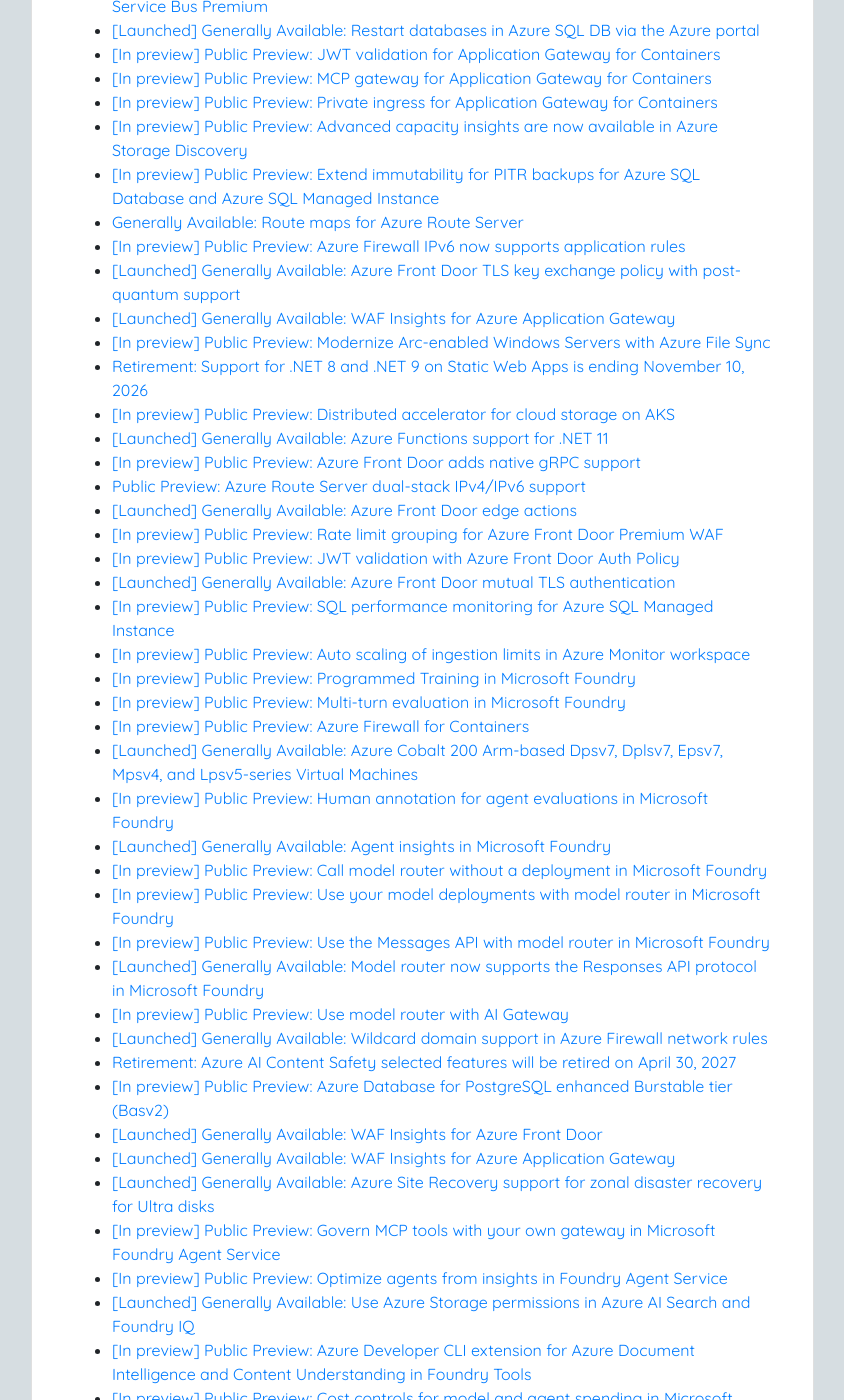
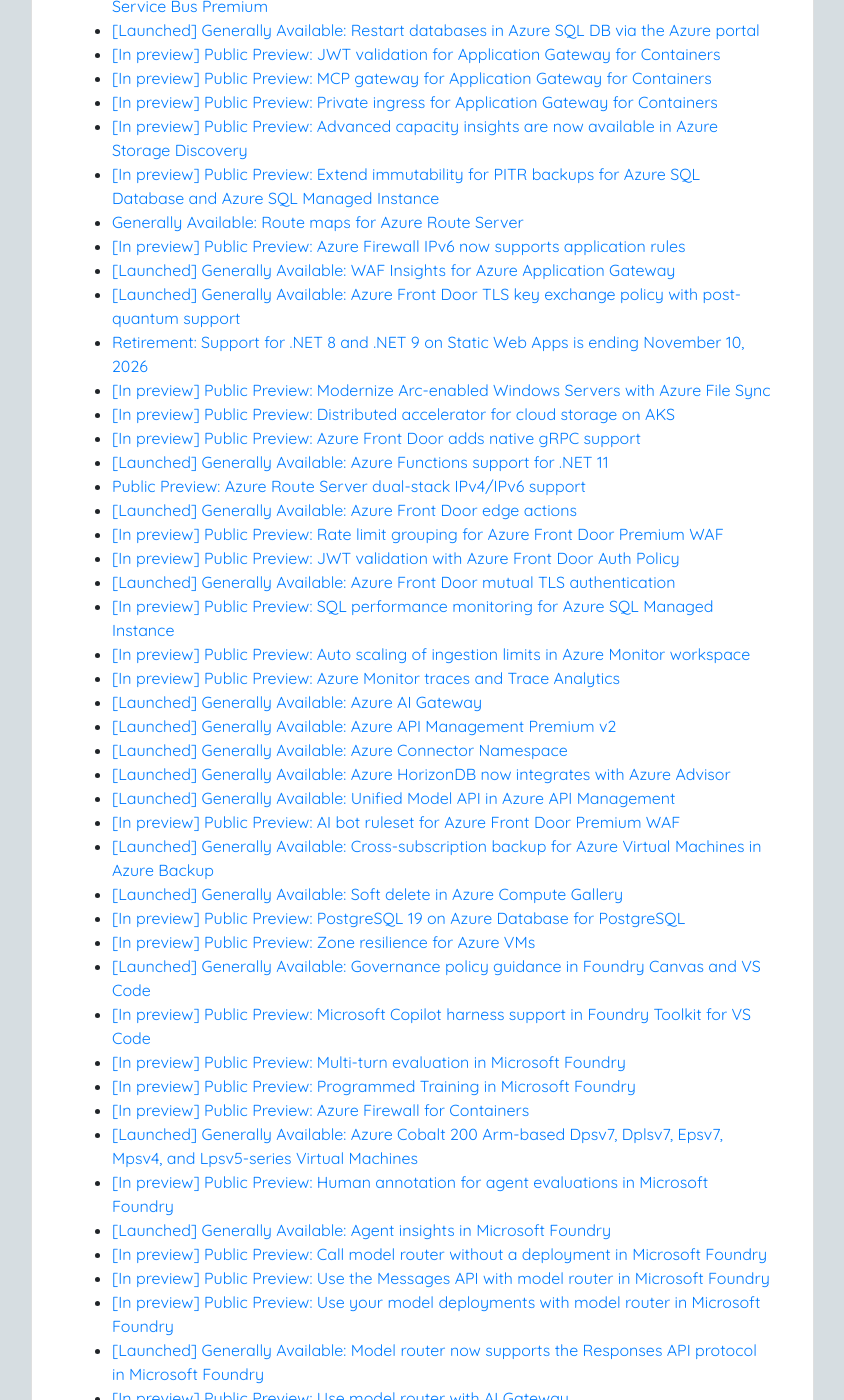
Before and after one commit to wilfriedwoivre/wilfriedwoivre.github.io, a Jekyll site: the page built from _news/2026-12-01-articles-ce-quil-ne-fallait-pas-oublier-de-lire-en-novembre-2026.md, in a window 1280 px wide and 1400 px high, scrolled down 759 px. Shown: the whole window, without its empty margins (4-848 px from the left). Built offline with Jekyll 4.4.1, drawn with Linux system fonts in a browser that asks for light colours; nearby versions of some CDN libraries.

Commit message:
Update monthly news post

```diff
--- a/_news/2026-12-01-articles-ce-quil-ne-fallait-pas-oublier-de-lire-en-novembre-2026.md
+++ b/_news/2026-12-01-articles-ce-quil-ne-fallait-pas-oublier-de-lire-en-novembre-2026.md
@@ -19,13 +19,13 @@ C'est un peu en vrac, mais je vais voir pour essayer de mettre des catégories p
 - [[In preview] Public Preview: Extend immutability for PITR backups for Azure SQL Database and Azure SQL Managed Instance](https://azure.microsoft.com/updates?WT.mc_id=AZ-MVP-4039694&id=579305)
 - [Generally Available: Route maps for Azure Route Server](https://azure.microsoft.com/updates?WT.mc_id=AZ-MVP-4039694&id=578966)
 - [[In preview] Public Preview: Azure Firewall IPv6 now supports application rules](https://azure.microsoft.com/updates?WT.mc_id=AZ-MVP-4039694&id=579507)
+- [[Launched] Generally Available: WAF Insights for Azure Application Gateway](https://azure.microsoft.com/updates?WT.mc_id=AZ-MVP-4039694&id=579280)
 - [[Launched] Generally Available: Azure Front Door TLS key exchange policy with post-quantum support](https://azure.microsoft.com/updates?WT.mc_id=AZ-MVP-4039694&id=577668)
-- [[Launched] Generally Available: WAF Insights for Azure Application Gateway](https://azure.microsoft.com/updates?WT.mc_id=AZ-MVP-4039694&id=579280)
+- [Retirement: Support for .NET 8 and .NET 9 on Static Web Apps is ending November 10, 2026](https://azure.microsoft.com/updates?WT.mc_id=AZ-MVP-4039694&id=575106)
 - [[In preview] Public Preview: Modernize Arc-enabled Windows Servers with Azure File Sync](https://azure.microsoft.com/updates?WT.mc_id=AZ-MVP-4039694&id=579854)
-- [Retirement: Support for .NET 8 and .NET 9 on Static Web Apps is ending November 10, 2026](https://azure.microsoft.com/updates?WT.mc_id=AZ-MVP-4039694&id=575106)
 - [[In preview] Public Preview: Distributed accelerator for cloud storage on AKS](https://azure.microsoft.com/updates?WT.mc_id=AZ-MVP-4039694&id=578454)
+- [[In preview] Public Preview: Azure Front Door adds native gRPC support](https://azure.microsoft.com/updates?WT.mc_id=AZ-MVP-4039694&id=579383)
 - [[Launched] Generally Available: Azure Functions support for .NET 11](https://azure.microsoft.com/updates?WT.mc_id=AZ-MVP-4039694&id=578773)
-- [[In preview] Public Preview: Azure Front Door adds native gRPC support](https://azure.microsoft.com/updates?WT.mc_id=AZ-MVP-4039694&id=579383)
 - [Public Preview: Azure Route Server dual-stack IPv4/IPv6 support](https://azure.microsoft.com/updates?WT.mc_id=AZ-MVP-4039694&id=579746)
 - [[Launched] Generally Available: Azure Front Door edge actions](https://azure.microsoft.com/updates?WT.mc_id=AZ-MVP-4039694&id=579310)
 - [[In preview] Public Preview: Rate limit grouping for Azure Front Door Premium WAF](https://azure.microsoft.com/updates?WT.mc_id=AZ-MVP-4039694&id=580155)
@@ -33,15 +33,28 @@ C'est un peu en vrac, mais je vais voir pour essayer de mettre des catégories p
 - [[Launched] Generally Available: Azure Front Door mutual TLS authentication](https://azure.microsoft.com/updates?WT.mc_id=AZ-MVP-4039694&id=577678)
 - [[In preview] Public Preview: SQL performance monitoring for Azure SQL Managed Instance](https://azure.microsoft.com/updates?WT.mc_id=AZ-MVP-4039694&id=574158)
 - [[In preview] Public Preview: Auto scaling of ingestion limits in Azure Monitor workspace](https://azure.microsoft.com/updates?WT.mc_id=AZ-MVP-4039694&id=578207)
+- [[In preview] Public Preview: Azure Monitor traces and Trace Analytics](https://azure.microsoft.com/updates?WT.mc_id=AZ-MVP-4039694&id=580184)
+- [[Launched] Generally Available: Azure AI Gateway](https://azure.microsoft.com/updates?WT.mc_id=AZ-MVP-4039694&id=580080)
+- [[Launched] Generally Available: Azure API Management Premium v2](https://azure.microsoft.com/updates?WT.mc_id=AZ-MVP-4039694&id=580046)
+- [[Launched] Generally Available: Azure Connector Namespace](https://azure.microsoft.com/updates?WT.mc_id=AZ-MVP-4039694&id=580041)
+- [[Launched] Generally Available:  Azure HorizonDB now integrates with Azure Advisor](https://azure.microsoft.com/updates?WT.mc_id=AZ-MVP-4039694&id=579938)
+- [[Launched] Generally Available: Unified Model API in Azure API Management](https://azure.microsoft.com/updates?WT.mc_id=AZ-MVP-4039694&id=580036)
+- [[In preview] Public Preview: AI bot ruleset for Azure Front Door Premium WAF](https://azure.microsoft.com/updates?WT.mc_id=AZ-MVP-4039694&id=581604)
+- [[Launched] Generally Available: Cross-subscription backup for Azure Virtual Machines in Azure Backup](https://azure.microsoft.com/updates?WT.mc_id=AZ-MVP-4039694&id=581048)
+- [[Launched] Generally Available: Soft delete in Azure Compute Gallery](https://azure.microsoft.com/updates?WT.mc_id=AZ-MVP-4039694&id=581907)
+- [[In preview] Public Preview: PostgreSQL 19 on Azure Database for PostgreSQL](https://azure.microsoft.com/updates?WT.mc_id=AZ-MVP-4039694&id=574587)
+- [[In preview] Public Preview: Zone resilience for Azure VMs](https://azure.microsoft.com/updates?WT.mc_id=AZ-MVP-4039694&id=581254)
+- [[Launched] Generally Available: Governance policy guidance in Foundry Canvas and VS Code](https://azure.microsoft.com/updates?WT.mc_id=AZ-MVP-4039694&id=581463)
+- [[In preview] Public Preview: Microsoft Copilot harness support in Foundry Toolkit for VS Code](https://azure.microsoft.com/updates?WT.mc_id=AZ-MVP-4039694&id=581468)
+- [[In preview] Public Preview: Multi-turn evaluation in Microsoft Foundry](https://azure.microsoft.com/updates?WT.mc_id=AZ-MVP-4039694&id=581746)
 - [[In preview] Public Preview: Programmed Training in Microsoft Foundry](https://azure.microsoft.com/updates?WT.mc_id=AZ-MVP-4039694&id=581713)
-- [[In preview] Public Preview: Multi-turn evaluation in Microsoft Foundry](https://azure.microsoft.com/updates?WT.mc_id=AZ-MVP-4039694&id=581746)
 - [[In preview] Public Preview: Azure Firewall for Containers](https://azure.microsoft.com/updates?WT.mc_id=AZ-MVP-4039694&id=581963)
 - [[Launched] Generally Available: Azure Cobalt 200 Arm-based Dpsv7, Dplsv7, Epsv7, Mpsv4, and Lpsv5-series Virtual Machines](https://azure.microsoft.com/updates?WT.mc_id=AZ-MVP-4039694&id=564451)
 - [[In preview] Public Preview: Human annotation for agent evaluations in Microsoft Foundry](https://azure.microsoft.com/updates?WT.mc_id=AZ-MVP-4039694&id=581358)
 - [[Launched] Generally Available: Agent insights in Microsoft Foundry](https://azure.microsoft.com/updates?WT.mc_id=AZ-MVP-4039694&id=581363)
 - [[In preview] Public Preview: Call model router without a deployment in Microsoft Foundry](https://azure.microsoft.com/updates?WT.mc_id=AZ-MVP-4039694&id=581378)
+- [[In preview] Public Preview: Use the Messages API with model router in Microsoft Foundry](https://azure.microsoft.com/updates?WT.mc_id=AZ-MVP-4039694&id=581383)
 - [[In preview] Public Preview: Use your model deployments with model router in Microsoft Foundry](https://azure.microsoft.com/updates?WT.mc_id=AZ-MVP-4039694&id=581388)
-- [[In preview] Public Preview: Use the Messages API with model router in Microsoft Foundry](https://azure.microsoft.com/updates?WT.mc_id=AZ-MVP-4039694&id=581383)
 - [[Launched] Generally Available: Model router now supports the Responses API protocol in Microsoft Foundry](https://azure.microsoft.com/updates?WT.mc_id=AZ-MVP-4039694&id=581393)
 - [[In preview] Public Preview: Use model router with AI Gateway](https://azure.microsoft.com/updates?WT.mc_id=AZ-MVP-4039694&id=581398)
 - [[Launched] Generally Available: Wildcard domain support in Azure Firewall network rules](https://azure.microsoft.com/updates?WT.mc_id=AZ-MVP-4039694&id=582030)
```
Also changed, not shown: other parts of _news/2026-12-01-articles-ce-quil-ne-fallait-pas-oublier-de-lire-en-novembre-2026.md (+1 -1 lines).
